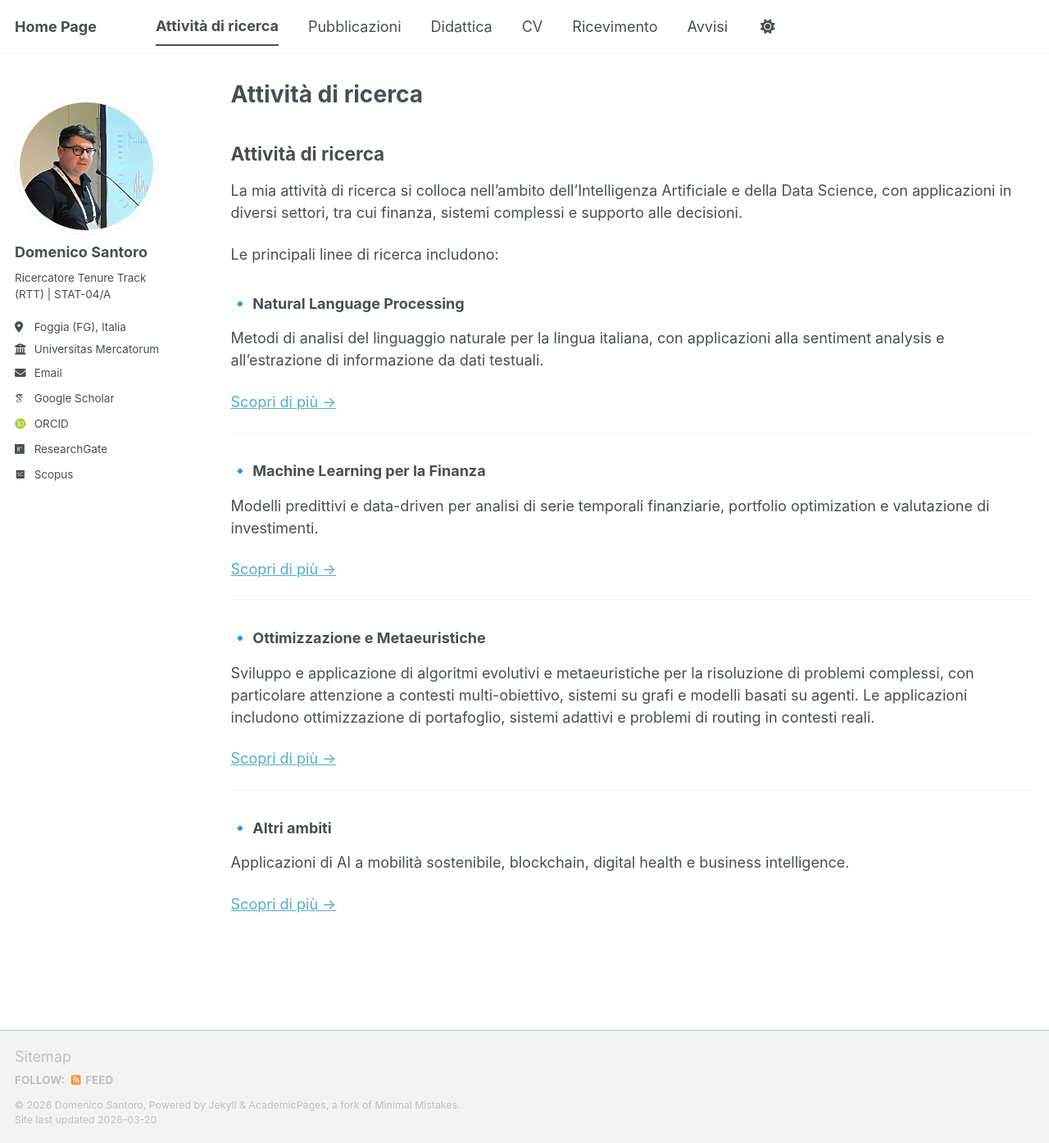
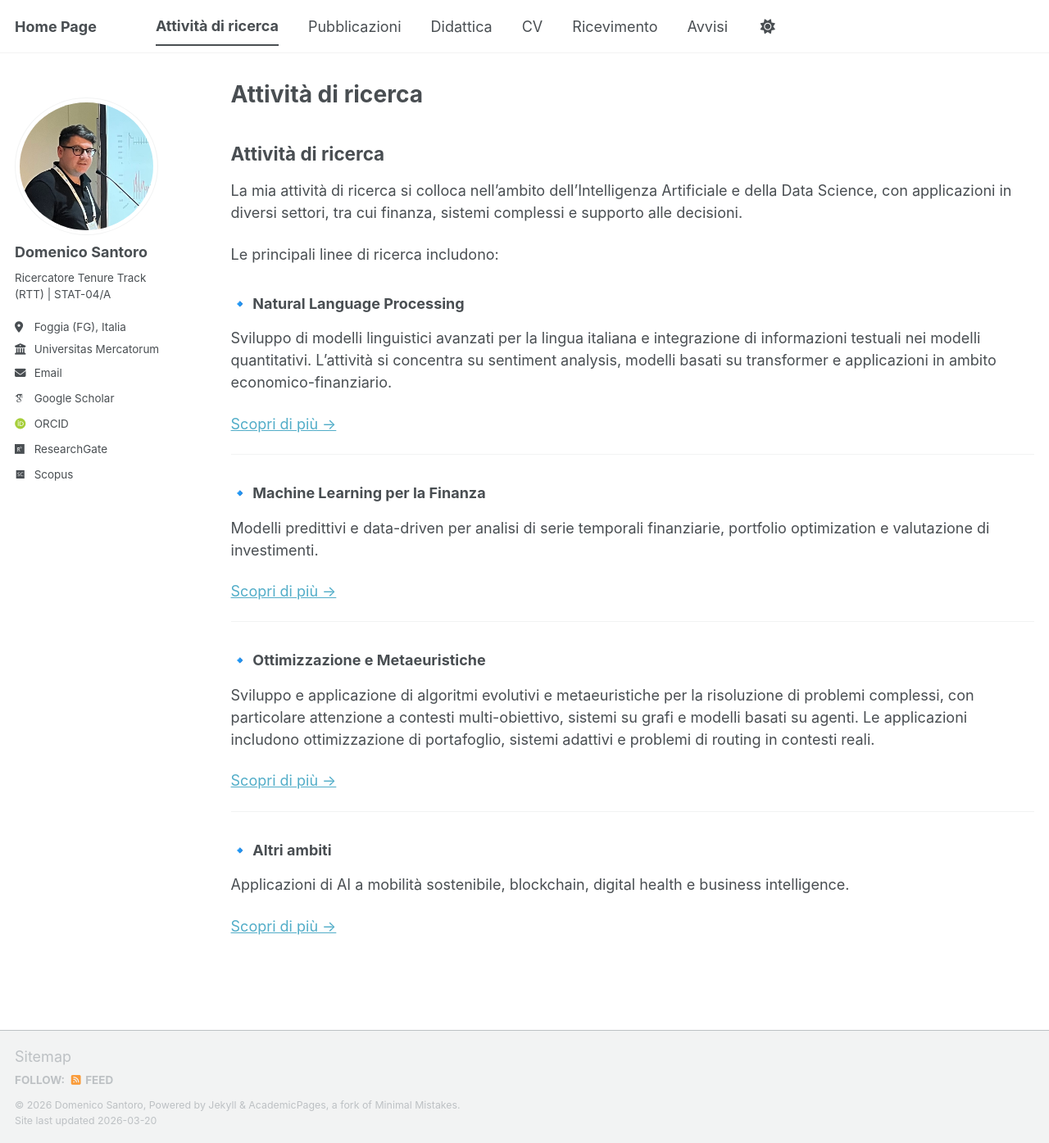
Before and after one commit to mimmoexe/mimmoexe.github.io, a Jekyll site: the page built from _pages/research.md, in a window 1280 px wide and 1395 px high. Shown: the whole window at 82% size. Built offline with Jekyll 4.4.1, drawn with Linux system fonts in a browser that asks for light colours; some web fonts are replaced; a script bundle is joined from its source files by our own code; library files that are not in the unit come from our copies.

Commit message:
Update research.md

```diff
--- a/_pages/research.md
+++ b/_pages/research.md
@@ -12,7 +12,7 @@ La mia attività di ricerca si colloca nell’ambito dell’Intelligenza Artific
 Le principali linee di ricerca includono:
 
 ### 🔹 Natural Language Processing
-Metodi di analisi del linguaggio naturale per la lingua italiana, con applicazioni alla sentiment analysis e all’estrazione di informazione da dati testuali.
+Sviluppo di modelli linguistici avanzati per la lingua italiana e integrazione di informazioni testuali nei modelli quantitativi. L’attività si concentra su sentiment analysis, modelli basati su transformer e applicazioni in ambito economico-finanziario.
 
 [Scopri di più →](/ricerca/nlp/)
 
```
